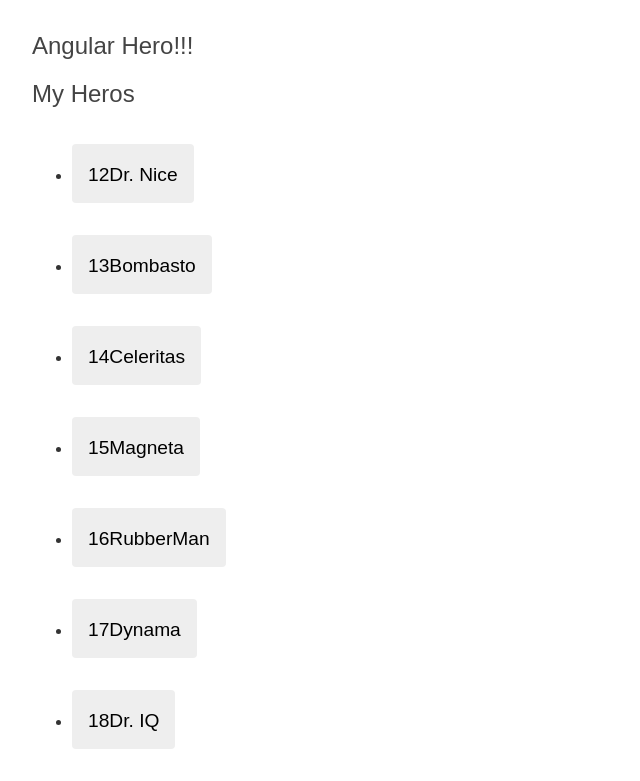
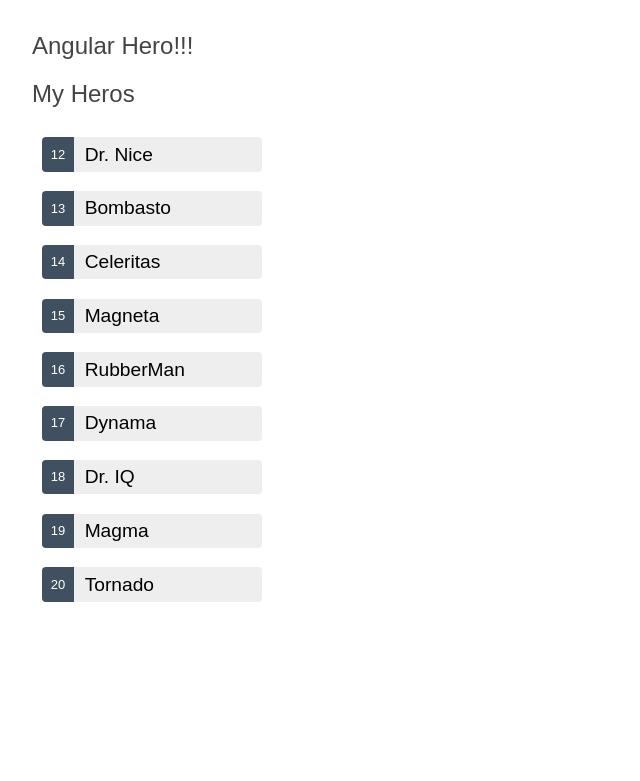
Before and after one commit to yuetong3yu/angular-heroes, an Angular app: page / in a window 1280 px wide. Shown: the top 781 px of the page, without its empty margins (0-640 px from the left). Built offline with nearby package versions, Linux system fonts and the light colour scheme.

Commit message:
feat: hero detail

```diff
--- a/src/app/heroes/heroes.component.css
+++ b/src/app/heroes/heroes.component.css
@@ -1,3 +1,66 @@
-h3 {
-  color: red;
+/* HeroesComponent's private CSS styles */
+.heroes {
+  margin: 0 0 2em 0;
+  list-style-type: none;
+  padding: 0;
+  width: 15em;
 }
+
+.heroes li {
+  display: flex;
+}
+
+.heroes button {
+  flex: 1;
+  cursor: pointer;
+  position: relative;
+  left: 0;
+  background-color: #eee;
+  margin: 0.5em;
+  padding: 0;
+  border-radius: 4px;
+  display: flex;
+  align-items: stretch;
+  height: 1.8em;
+}
+
+.heroes button:hover {
+  color: #2c3a41;
+  background-color: #e6e6e6;
+  left: 0.1em;
+}
+
+.heroes button:active {
+  background-color: #525252;
+  color: #fafafa;
+}
+
+.heroes button.selected {
+  background-color: black;
+  color: white;
+}
+
+.heroes button.selected:hover {
+  background-color: #505050;
+  color: white;
+}
+
+.heroes button.selected:active {
+  background-color: black;
+  color: white;
+}
+
+.heroes .badge {
+  display: inline-block;
+  font-size: small;
+  color: white;
+  padding: 0.8em 0.7em 0 0.7em;
+  background-color: #405061;
+  line-height: 1em;
+  margin-right: 0.8em;
+  border-radius: 4px 0 0 4px;
+}
+
+.heroes .name {
+  align-self: center;
+}
--- a/src/app/heroes/heroes.component.html
+++ b/src/app/heroes/heroes.component.html
@@ -2,9 +2,23 @@
 
 <ul class="heroes">
   <li *ngFor="let hero of heroes">
-    <button type="button">
+    <button type="button" (click)="onSelectHero(hero)">
       <span class="badge">{{ hero.id }}</span>
       <span class="name">{{ hero.name }}</span>
     </button>
   </li>
 </ul>
+
+<div *ngIf="selectedhero">
+  <h2>{{ selectedhero.name | uppercase }} Detail</h2>
+  <div>id: {{ selectedhero.id }}</div>
+  <div>
+    <label for="name">Hero Name:</label>
+    <input
+      type="text"
+      id="name"
+      placeholder="hero name"
+      [(ngModel)]="selectedhero.name"
+    />
+  </div>
+</div>
--- a/src/app/heroes/heroes.component.ts
+++ b/src/app/heroes/heroes.component.ts
@@ -10,6 +10,11 @@
 })
 export class HeroesComponent implements OnInit {
   heroes: Hero[] = HEROES;
+  selectedhero?: Hero = undefined;
+
+  onSelectHero(hero: Hero) {
+    this.selectedhero = hero;
+  }
 
   constructor() {}
 
```
